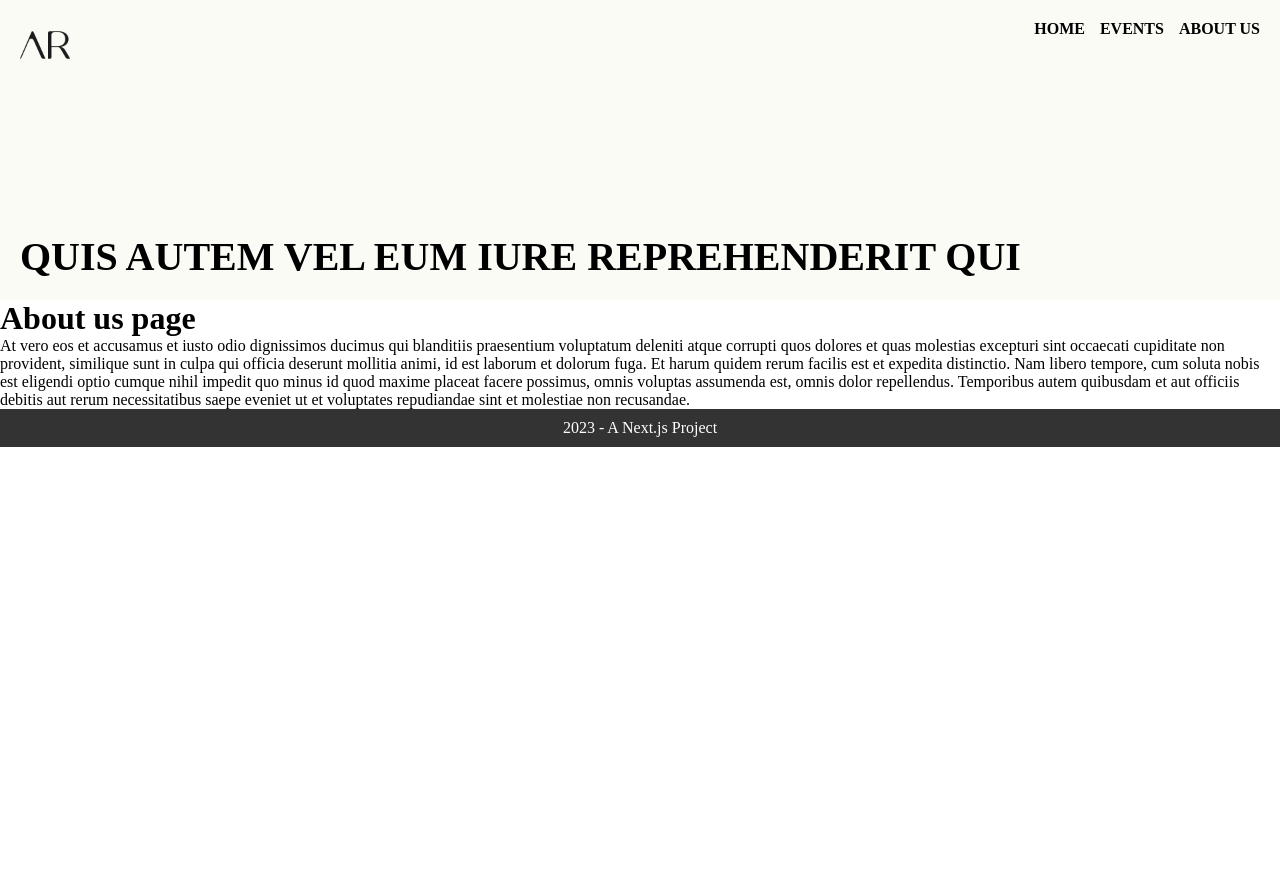
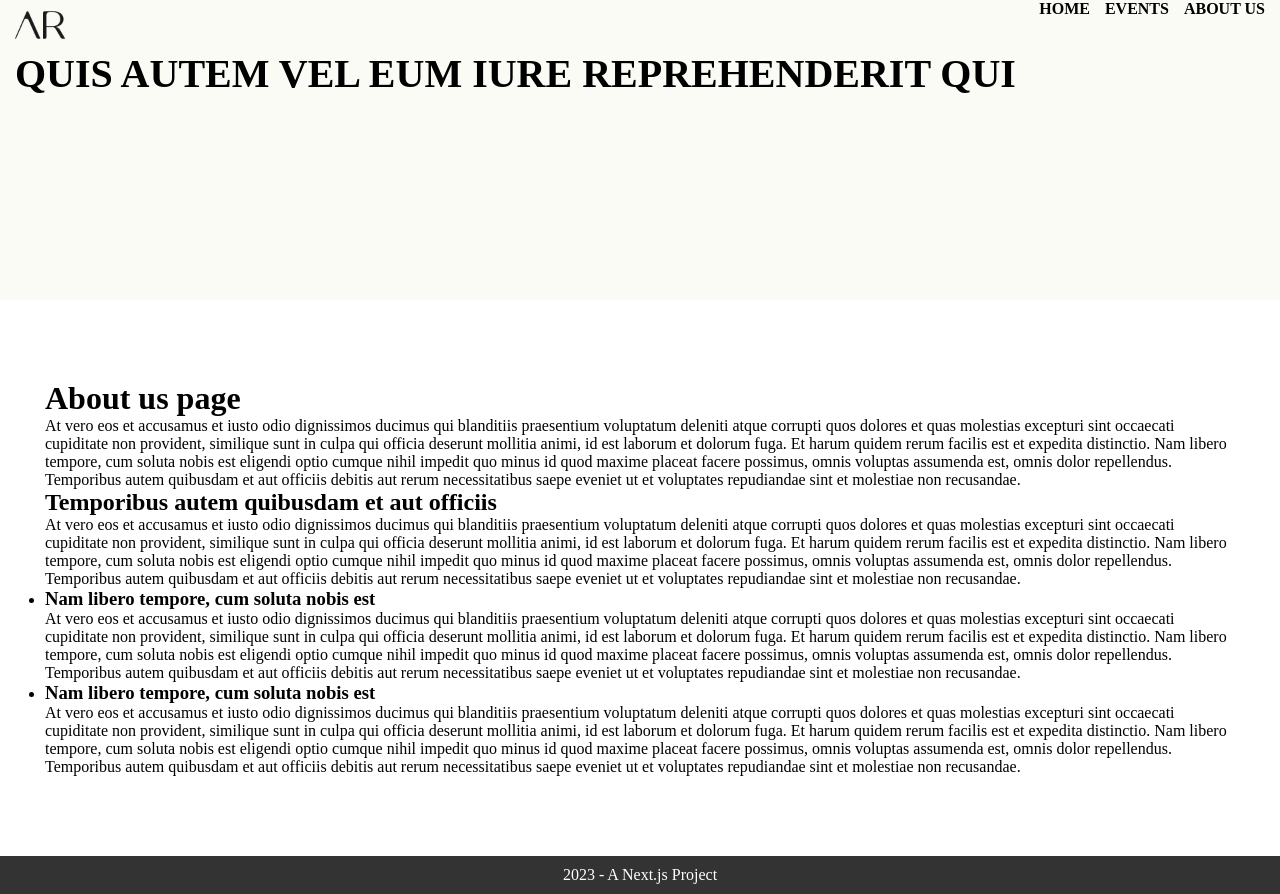
Before and after one commit to neriiavr/Events-App-with-Next.js, a Next.js app: page /about-us in a window 1280 px wide. Before the commit the page ends 800 px from the top, so only its background shows below. Built offline with nearby package versions, Linux system fonts and the light colour scheme.

Commit message:
updated events page

```diff
--- a/src/header/header.jsx
+++ b/src/header/header.jsx
@@ -4,6 +4,7 @@ import Image from 'next/image';
 function Header () {
     return (
         <header>
+            <div>
             <div className='topNav'>
                 <Image alt="logo" src={'/images/logo_black.png'} width={50} height={50} />
                 <nav>
@@ -27,6 +28,7 @@ function Header () {
                 </nav>
             </div>
             <h1>Quis autem vel eum iure reprehenderit qui </h1>
+            </div>
         </header>
     );
 };
--- a/src/pages/_app.js
+++ b/src/pages/_app.js
@@ -4,6 +4,7 @@ import '../pages/styles/general.sass';
 import Head from 'next/head';
 
 export default function App({ Component, pageProps }) {
+  console.log('text');
   return (
   <>
   <Head>
--- a/src/pages/about-us.js
+++ b/src/pages/about-us.js
@@ -11,10 +11,57 @@ const AboutUsPage = () => {
                 est et expedita distinctio. Nam libero tempore, cum soluta nobis est
                 eligendi optio cumque nihil impedit quo minus id quod maxime placeat
                 facere possimus, omnis voluptas assumenda est, omnis dolor repellendus.
-                 Temporibus autem quibusdam et aut officiis debitis aut rerum
-                 necessitatibus saepe eveniet ut et voluptates repudiandae sint et
-                 molestiae non recusandae.
+                Temporibus autem quibusdam et aut officiis debitis aut rerum
+                necessitatibus saepe eveniet ut et voluptates repudiandae sint et
+                molestiae non recusandae.
              </p>
+            <h2>Temporibus autem quibusdam et aut officiis</h2>
+            <p> At vero eos et accusamus et iusto odio dignissimos ducimus
+            qui blanditiis praesentium voluptatum deleniti atque corrupti quos
+            dolores et quas molestias excepturi sint occaecati cupiditate non
+            provident, similique sunt in culpa qui officia deserunt mollitia
+            animi, id est laborum et dolorum fuga. Et harum quidem rerum facilis
+            est et expedita distinctio. Nam libero tempore, cum soluta nobis est
+            eligendi optio cumque nihil impedit quo minus id quod maxime placeat
+            facere possimus, omnis voluptas assumenda est, omnis dolor repellendus.
+            Temporibus autem quibusdam et aut officiis debitis aut rerum
+            necessitatibus saepe eveniet ut et voluptates repudiandae sint et
+            molestiae non recusandae.
+             </p>
+
+
+             <ul className="about_us_list">
+                <li>
+                    <h3>Nam libero tempore, cum soluta nobis est </h3>
+                    <p> At vero eos et accusamus et iusto odio dignissimos ducimus
+                    qui blanditiis praesentium voluptatum deleniti atque corrupti quos
+                    dolores et quas molestias excepturi sint occaecati cupiditate non
+                    provident, similique sunt in culpa qui officia deserunt mollitia
+                    animi, id est laborum et dolorum fuga. Et harum quidem rerum facilis
+                    est et expedita distinctio. Nam libero tempore, cum soluta nobis est
+                    eligendi optio cumque nihil impedit quo minus id quod maxime placeat
+                    facere possimus, omnis voluptas assumenda est, omnis dolor repellendus.
+                    Temporibus autem quibusdam et aut officiis debitis aut rerum
+                    necessitatibus saepe eveniet ut et voluptates repudiandae sint et
+                    molestiae non recusandae.
+                    </p>
+                </li>
+                <li>
+                    <h3>Nam libero tempore, cum soluta nobis est </h3>
+                    <p> At vero eos et accusamus et iusto odio dignissimos ducimus
+                    qui blanditiis praesentium voluptatum deleniti atque corrupti quos
+                    dolores et quas molestias excepturi sint occaecati cupiditate non
+                    provident, similique sunt in culpa qui officia deserunt mollitia
+                    animi, id est laborum et dolorum fuga. Et harum quidem rerum facilis
+                    est et expedita distinctio. Nam libero tempore, cum soluta nobis est
+                    eligendi optio cumque nihil impedit quo minus id quod maxime placeat
+                    facere possimus, omnis voluptas assumenda est, omnis dolor repellendus.
+                    Temporibus autem quibusdam et aut officiis debitis aut rerum
+                    necessitatibus saepe eveniet ut et voluptates repudiandae sint et
+                    molestiae non recusandae.
+                    </p>
+                </li>
+             </ul>
         </div>
     )
 }
--- a/src/pages/events/[cat]/index.js
+++ b/src/pages/events/[cat]/index.js
@@ -11,6 +11,7 @@ function EventsCatPage ({data, pageName}) {
     return (
         <div>
             <h1>Events In {pageName}</h1>
+
             <div>
             {data.map((ev) => (
                 <Link key={ev.id} href={`/events/${ev.city}/${ev.id}`} passHref>
--- a/src/pages/styles/general.sass
+++ b/src/pages/styles/general.sass
@@ -1,10 +1,15 @@
 header
   height: 300px
-  padding: 20px
+
   background: #FBFBF6
-  display: flex
-  justify-content: space-between
-  flex-direction: column
+
+  >div
+    width: 100%
+    max-width: 1250px
+    margin: auto
+    display: flex
+    justify-content: space-between
+    flex-direction: column
   h1
   width: 100%
   font-size: 20px
@@ -28,91 +33,47 @@ footer
   padding: 10px
   text-align: center
 
-  main
-    width: 100%
-    max-width: 1450px
-    margin: auto
-    padding: 30px
+main
+  width: 100%
+  max-width: 1250px
+  margin: auto
+  padding: 80px 30px
+  min-height: 550px
 
-  .home_body
+.home_body
+  display: flex
+  flex-direction: column
+  gap: 50px
+  .image
+    width: 40%
+  .card
     display: flex
-    flex-direction: column
-    .card
-      display: flex
-      flex-direction: row
+    flex-direction: row
+    gap: 30px
+    justify-content: center
+    align-content: center
+    align-items: center
+    &:nth-child(even)
+      direction: rtl
+    .content
+      width: 50%
 
+.about_us_list
+  display: flex
+  flex-direction: column
 
-  // .container
-  //   padding: 0 2rem
-// .main
-//   min-height: 100vh
-//   padding: 4rem 0
-//   flex: 1
-//   display: flex
-//   flex-direction: column
-//   justify-content: center
-//   align-items: center
-
-// .footer
-//   display: flex
-//   flex: 1
-//   padding: 2rem 0
-//   border-top: 1px solid #eaeaea
-//   justify-content: center
-//   align-items: center
-
-//   &a
-//     display: flex
-//     justify-content: center
-//     align-items: center
-//     flex-grow: 1
-
-// .title,
-// .description
-//   text-align: center
-
-//   &
-//     margin: 4rem 0
-//     line-height: 1.5
-//     font-size: 1.5rem
-
-// .card
-//   margin: 1rem
-//   padding: 1.5rem
-//   text-align: left
-//   color: inherit
-//   text-decoration: none
-//   border: 1px solid #eaeaea
-//   border-radius: 10px
-//   transition: color 0.15s ease, border-color 0.15s ease
-//   max-width: 300px
-
-// .card:hover,
-// .card:focus,
-// .card:active
-//   color: #0070f3
-//   border-color: #0070f3
-
-// .card h2
-//   margin: 0 0 1rem 0
-//   font-size: 1.5rem
-
-// .card p
-//   margin: 0
-//   font-size: 1.25rem
-//   line-height: 1.5
-
-// .logo
-//   height: 1em
-//   margin-left: 0.5rem
-
-// @media (prefers-color-sheme: dark)
-//   .card,
-//   .footer
-//     border-color: #222
-
-//   .code
-//     background: #111
-
-//   .logo img
-//     filter: invert(1)
+.events_page
+  display: flex
+  flex-direction: row
+  gap: 20px
+  .card
+    position: relative
+    h2
+      position: absolute
+      width: 100%
+      top: 50%
+      text-align: center
+      font-size: 30px
+      color: white
+      text-transform: uppercase
+      text-shadow: 1px 1px 20px black
```
Also changed, not shown: src/events/catEvent.jsx (added, +23 -0 lines), src/events/events-page.jsx (+18 -0 lines), src/home/home-page.jsx (+15 -13 lines), src/pages/events/index.js (+2 -15 lines), src/events/eventCard.jsx (added).
